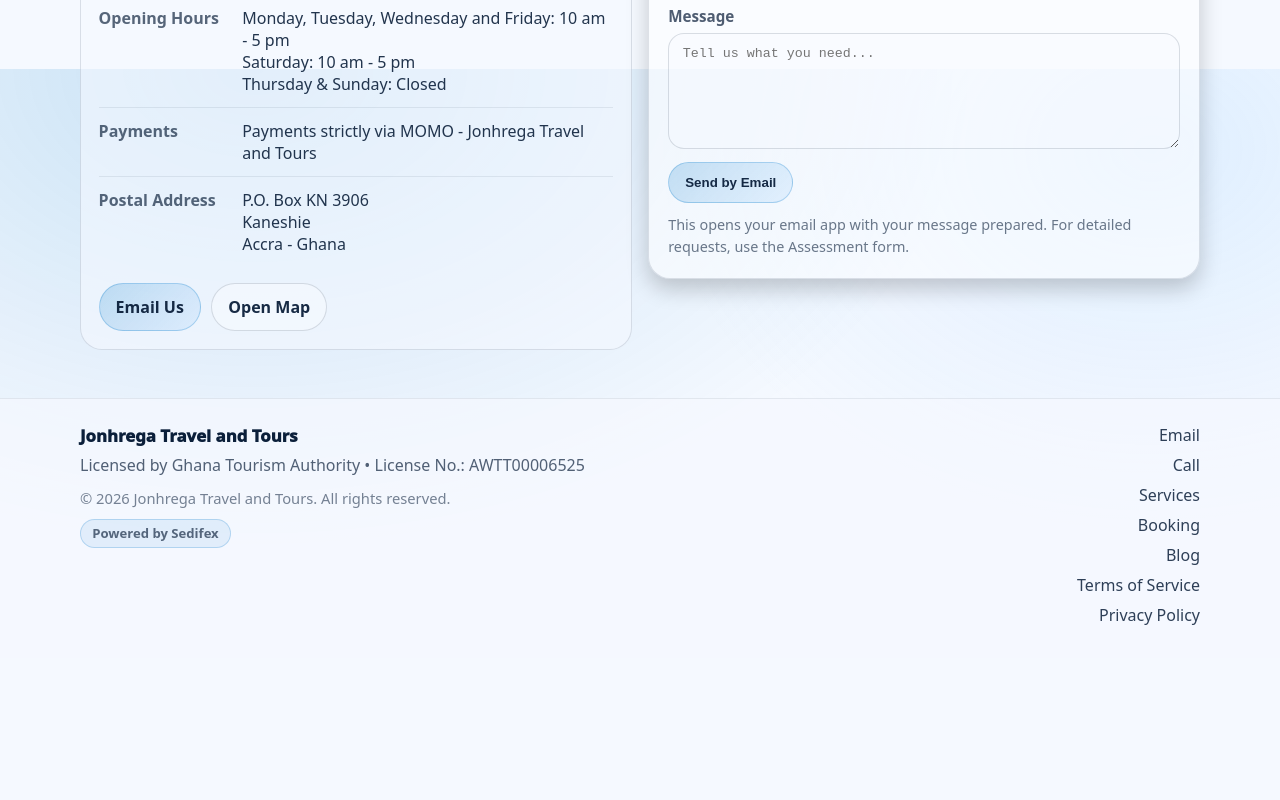
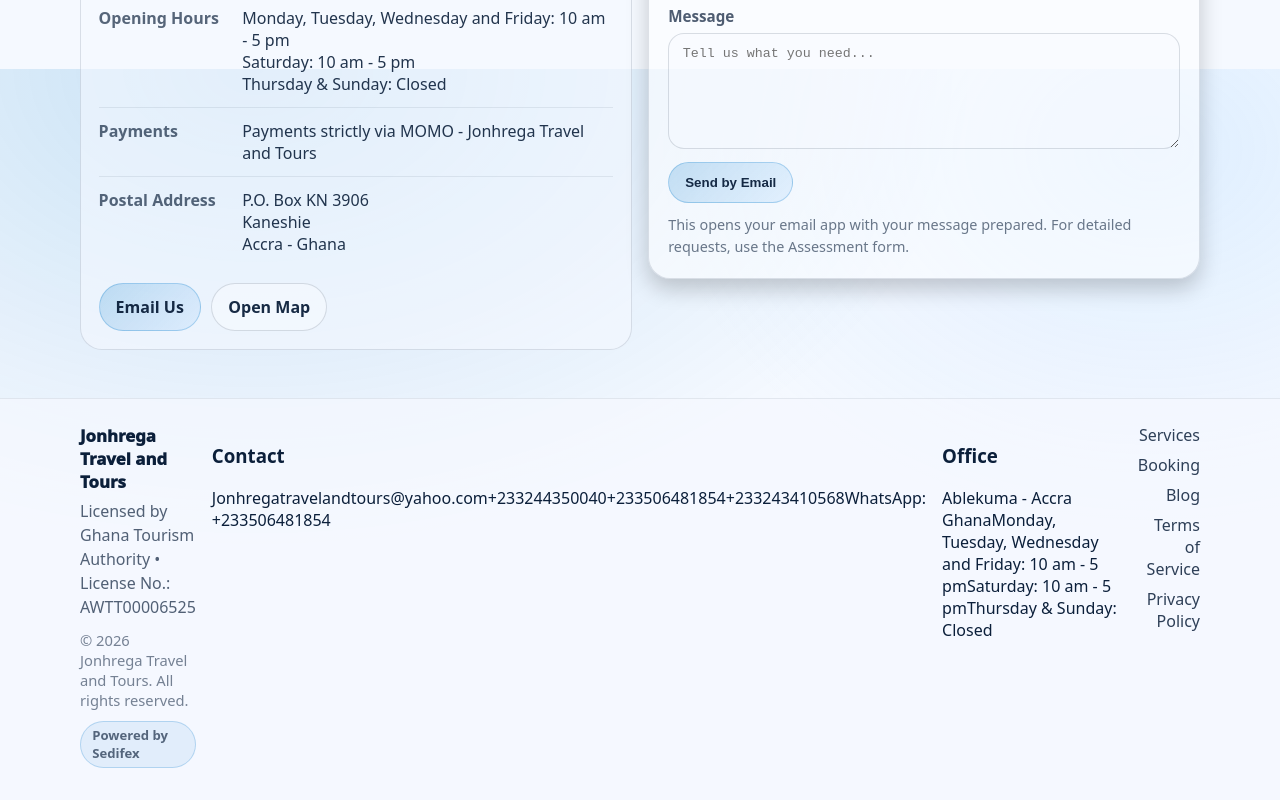
Before and after one commit to learngermanghana/jonhrega-travel-site, a React (Vite) app: page /contact in a window 1280 px wide. Shown: the part 1531-2331 px from the top of the page. Before the commit the page ends 2189 px from the top, so only its background shows below. Built offline with nearby package versions, Linux system fonts and the light colour scheme.

Commit message:
Expand footer contact and office details

```diff
--- a/src/components/Footer.jsx
+++ b/src/components/Footer.jsx
@@ -4,10 +4,11 @@
 
 export default function Footer() {
   const year = new Date().getFullYear();
+  const officeAddress = company.address.office.join(", ");
 
   return (
     <footer className="footer">
-      <Container className="footer__inner footer__inner--extended">
+      <Container className="footer__inner footer__inner--extended footerGrid">
         <div>
           <div className="footer__brand">{company.name}</div>
           <div className="footer__sub">
@@ -17,9 +18,24 @@
           <div className="footer__powered">Powered by Sedifex</div>
         </div>
 
+        <div className="footerBlock">
+          <h3>Contact</h3>
+          <a href={"mailto:" + company.email}>{company.displayEmail}</a>
+          {company.phones.map((phone) => (
+            <a href={"tel:" + phone.value} key={phone.raw}>{phone.value}</a>
+          ))}
+          <a href={`https://wa.me/${company.whatsapp.value.replace(/\D/g, "")}`}>WhatsApp: {company.whatsapp.value}</a>
+        </div>
+
+        <div className="footerBlock">
+          <h3>Office</h3>
+          <span>{officeAddress}</span>
+          {company.openingHours.map((item) => (
+            <span key={item}>{item}</span>
+          ))}
+        </div>
+
         <div className="footer__links">
-          <a href={"mailto:" + company.email}>Email</a>
-          <a href={"tel:" + company.phones[0].value}>Call</a>
           <Link to="/services">Services</Link>
           <Link to="/booking">Booking</Link>
           <Link to="/blog">Blog</Link>
```
